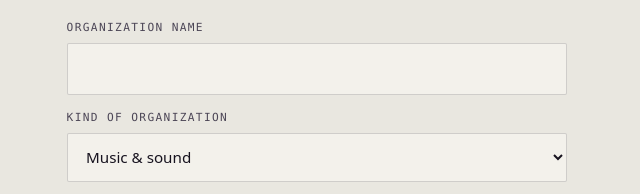
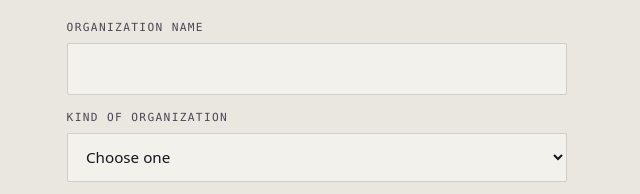
Before and after one commit to IASC-00/philadelphia-creative-alliance, a plain HTML site: page index.html in a window 1280 px wide. Shown: the part 4761-4955 px from the top of the page, 599-1239 px from the left. Drawn offline with Linux system fonts and the light colour scheme.

Commit message:
Join: no silent default for kind of organization; field required

```diff
--- a/index.html
+++ b/index.html
@@ -721,6 +721,9 @@
   function fillSelects() {
     var kind = byId('ok');
     if (kind) {
+      // No silent default: without this every organization is filed as "Music & sound".
+      var ph = new Option('Choose one', ''); ph.disabled = true; ph.selected = true;
+      kind.appendChild(ph); kind.required = true;
       PCA.orgTypes.forEach(function (t) {
         kind.appendChild(new Option(t.label, t.label));
       });
```
